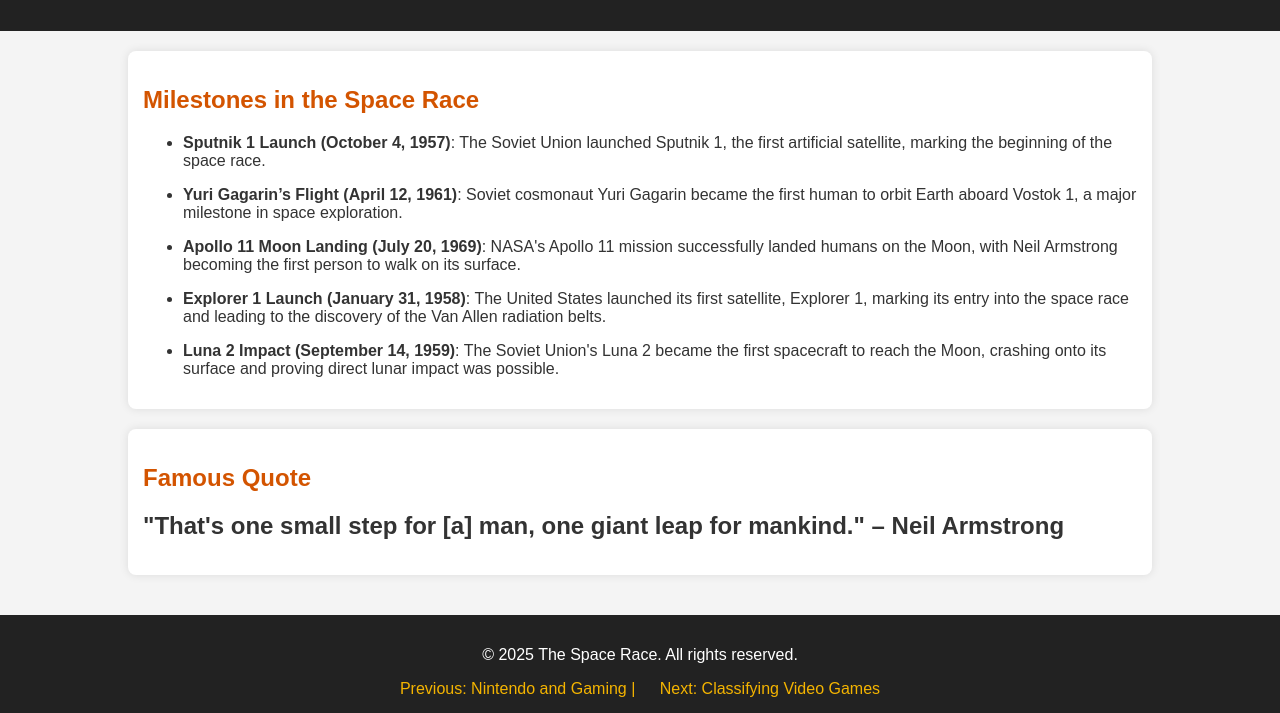
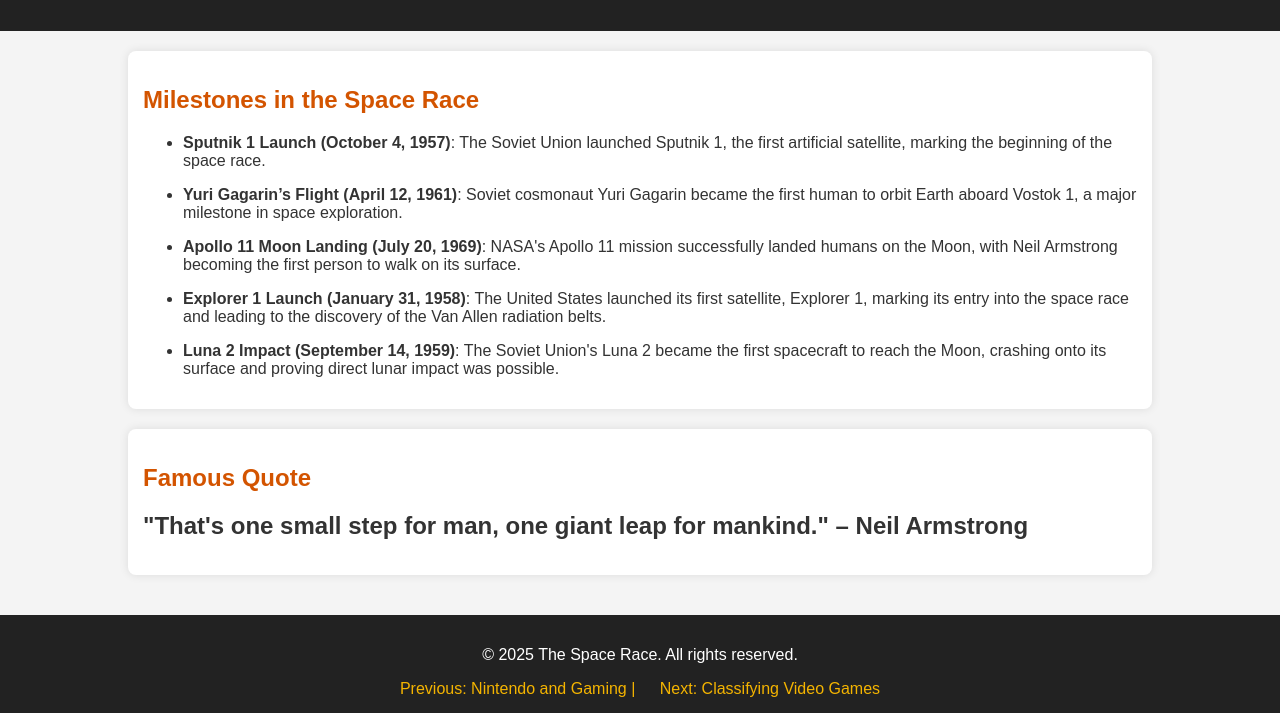
Before and after one commit to Studidart/se1400, a plain HTML site: page loopsite/spacerace.html in a window 1280 px wide. Shown: the part 128-841 px from the top of the page. Drawn offline with Linux system fonts and the light colour scheme.

Commit message:
Update spacerace.html

```diff
--- a/loopsite/spacerace.html
+++ b/loopsite/spacerace.html
@@ -27,7 +27,7 @@
     <section>
         <h2>Famous Quote</h2>
         <h1>
-            "That's one small step for [a] man, one giant leap for mankind." – Neil Armstrong
+            "That's one small step for man, one giant leap for mankind." – Neil Armstrong
         </h1>
     </section>
 </main>
```
